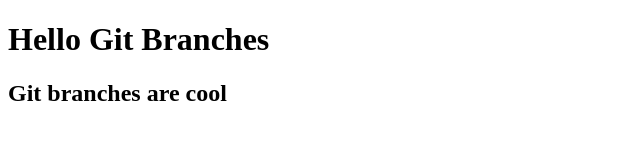
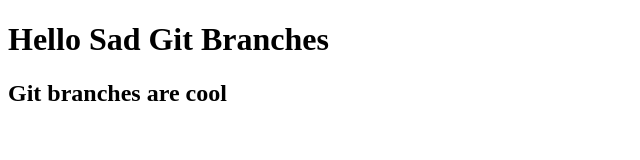
Before and after one commit to tiy-greenville-summer-2017/2.4-git-branches, a plain HTML site: page index.html in a window 1280 px wide. Shown: the whole page, without its empty margins (0-640 px from the left). Drawn offline with Linux system fonts and the light colour scheme.

Commit message:
sad heading

```diff
--- a/index.html
+++ b/index.html
@@ -5,7 +5,7 @@
     <title></title>
   </head>
   <body>
-    <h1>Hello Git Branches</h1>
+    <h1>Hello Sad Git Branches</h1>
     <h2>Git branches are cool</h2>
   </body>
 </html>
```
